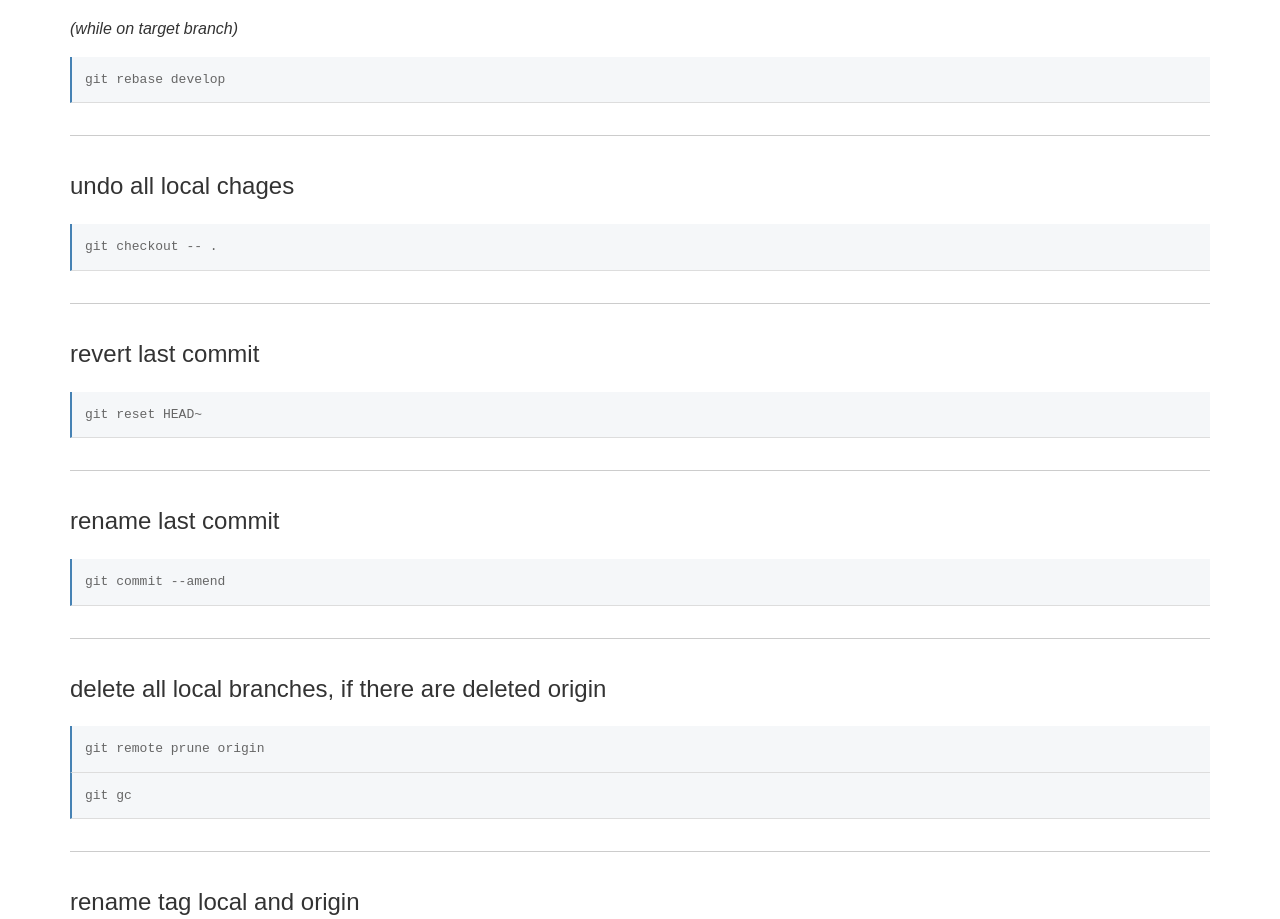
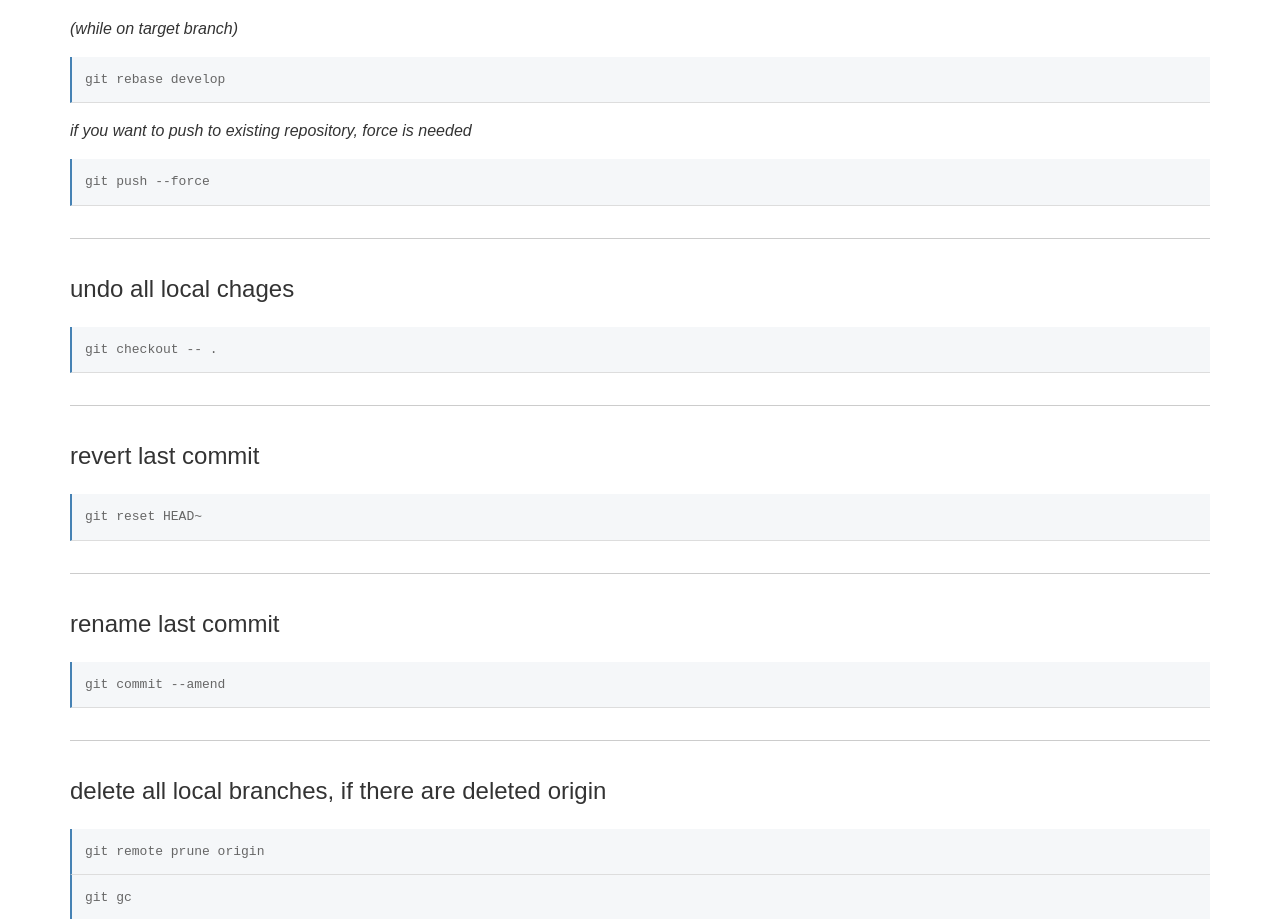
Before and after one commit to jzilg/git-cheatsheet, a plain HTML site: page index.html in a window 1280 px wide. Shown: the part 1392-2311 px from the top of the page. Drawn offline with Linux system fonts and the light colour scheme.

Commit message:
add command for pushing rebased branch

```diff
--- a/index.html
+++ b/index.html
@@ -52,6 +52,12 @@
             </p>
             <code>
                 git rebase develop
+            </code>
+            <p>
+                <i>if you want to push to existing repository, force is needed</i>
+            </p>
+            <code>
+                git push --force
             </code>
         </article>
         <hr>
```
